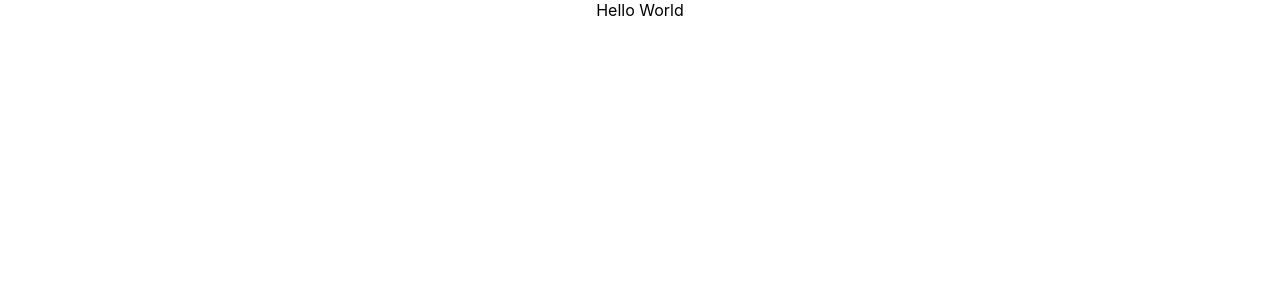
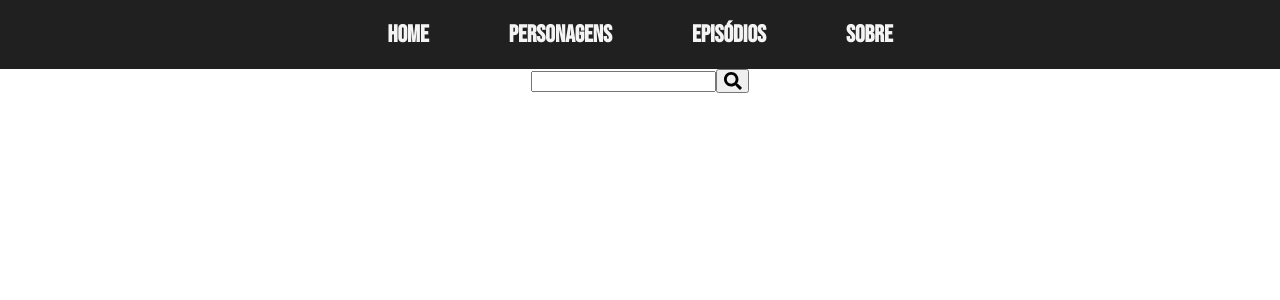
Before and after one commit to fernanda0508/rick-morty-react-teste, a React (Create React App) app: page /personagens in a window 1280 px wide. Shown: the top 300 px of the page. Built offline with nearby package versions, Linux system fonts and the light colour scheme.

Commit message:
Criando o Search

```diff
--- a/src/Pages/Personagens/index.js
+++ b/src/Pages/Personagens/index.js
@@ -1,8 +1,44 @@
-function Personagens(){
+import { useEffect, useState } from "react";
+import HeaderResponsive from "../../Components/HeaderResponsive";
+import api from "../../Api";
+import { FontAwesomeIcon } from '@fortawesome/react-fontawesome'
+import { faSearch } from '@fortawesome/free-solid-svg-icons'
+
+function Personagens() {
+    const [data, setData] = useState(null);
+    const [name, setName] = useState("");
+
+    useEffect( () => {
+    //     async function loadall() {
+    //         let res = await api.getPersonagemByName();
+    //         setData(res.data)
+    //         console.log(res.data)
+    //     }
+    //     loadall();
+    }, []);
+
+    function clickMouse(event){
+        event.preventDefault();
+        console.log("Escolhendo nome:",name);
+        //let res = await api.getPersonagemByName(name);
+    }
+
     return(
-<div>
-    Hello World
-</div>
+        <div>
+            <HeaderResponsive/>
+            <div ClassName="search-container">
+            <form onSubmit={clickMouse}>
+                    <input onChange={(e)=>{
+                        setName(e.target.value);
+                    }}/>
+                    <button type="submit">
+                        <FontAwesomeIcon icon={faSearch} size="lg" />
+                    </button>
+
+
+                </form>
+            </div>
+        </div>
     );
 }
 
```
